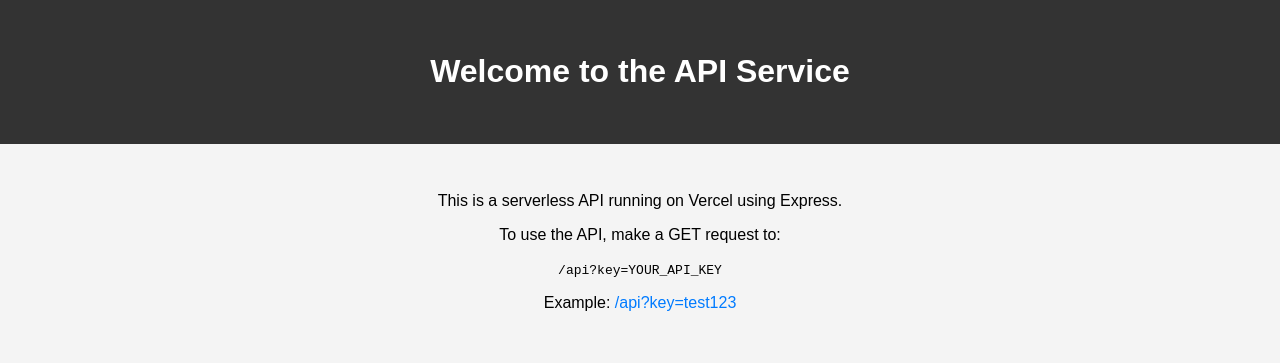
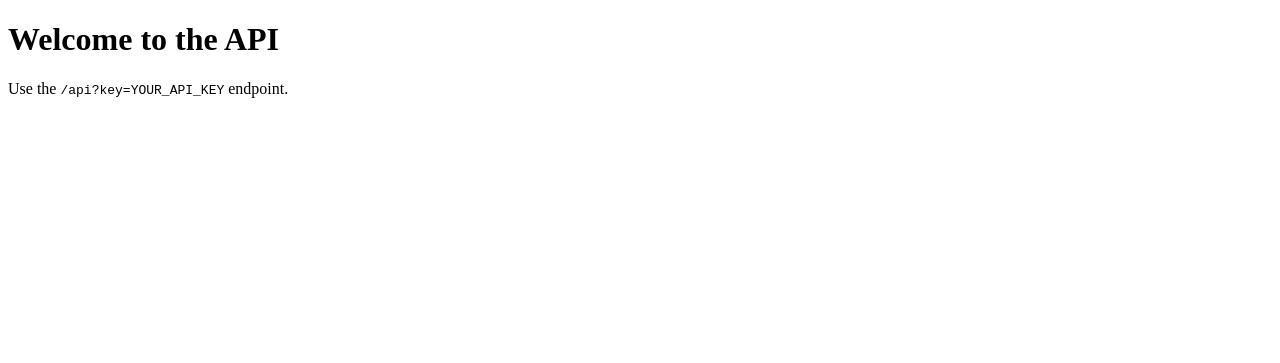
Before and after one commit to Aasyaco/ProjB, a website: page index.html in a window 1280 px wide. Drawn offline with Linux system fonts and the light colour scheme.

Commit message:
Update index.html

```diff
--- a/index.html
+++ b/index.html
@@ -1,40 +1,11 @@
 <!DOCTYPE html>
 <html lang="en">
 <head>
-    <meta charset="UTF-8">
-    <meta name="viewport" content="width=device-width, initial-scale=1.0">
-    <title>API Service</title>
-    <style>
-        body {
-            font-family: Arial, sans-serif;
-            background: #f4f4f4;
-            margin: 0;
-            padding: 0;
-            text-align: center;
-        }
-        header {
-            background: #333;
-            color: #fff;
-            padding: 2rem 0;
-        }
-        main {
-            padding: 2rem;
-        }
-        a {
-            color: #007BFF;
-            text-decoration: none;
-        }
-    </style>
+  <meta charset="UTF-8">
+  <title>API Server</title>
 </head>
 <body>
-    <header>
-        <h1>Welcome to the API Service</h1>
-    </header>
-    <main>
-        <p>This is a serverless API running on Vercel using Express.</p>
-        <p>To use the API, make a GET request to:</p>
-        <code>/api?key=YOUR_API_KEY</code>
-        <p>Example: <a href="/api?key=test123">/api?key=test123</a></p>
-    </main>
+  <h1>Welcome to the API</h1>
+  <p>Use the <code>/api?key=YOUR_API_KEY</code> endpoint.</p>
 </body>
 </html>
```
